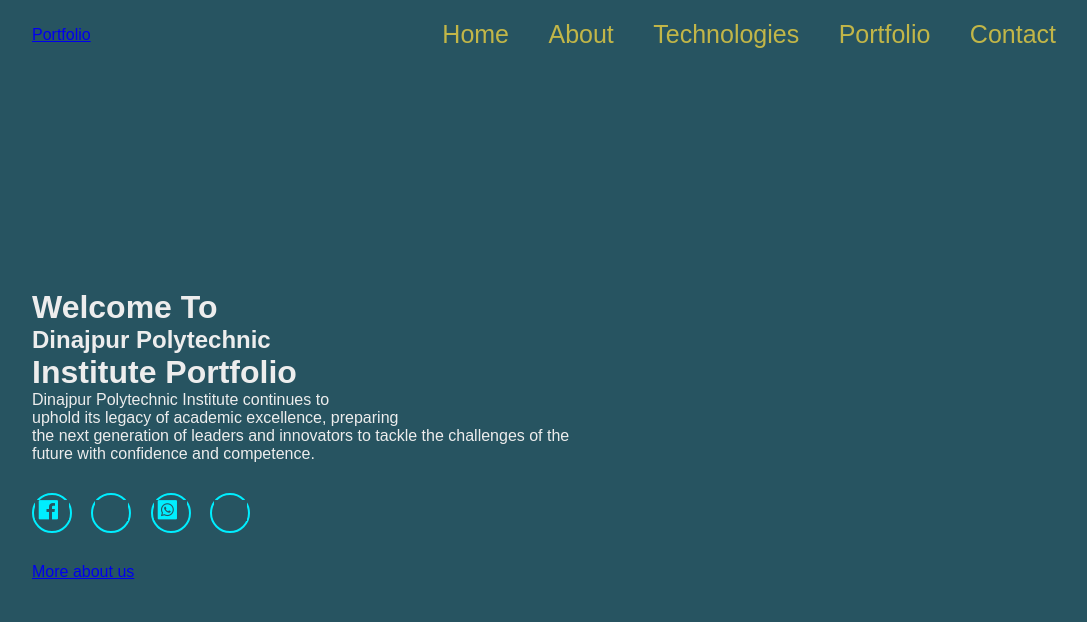
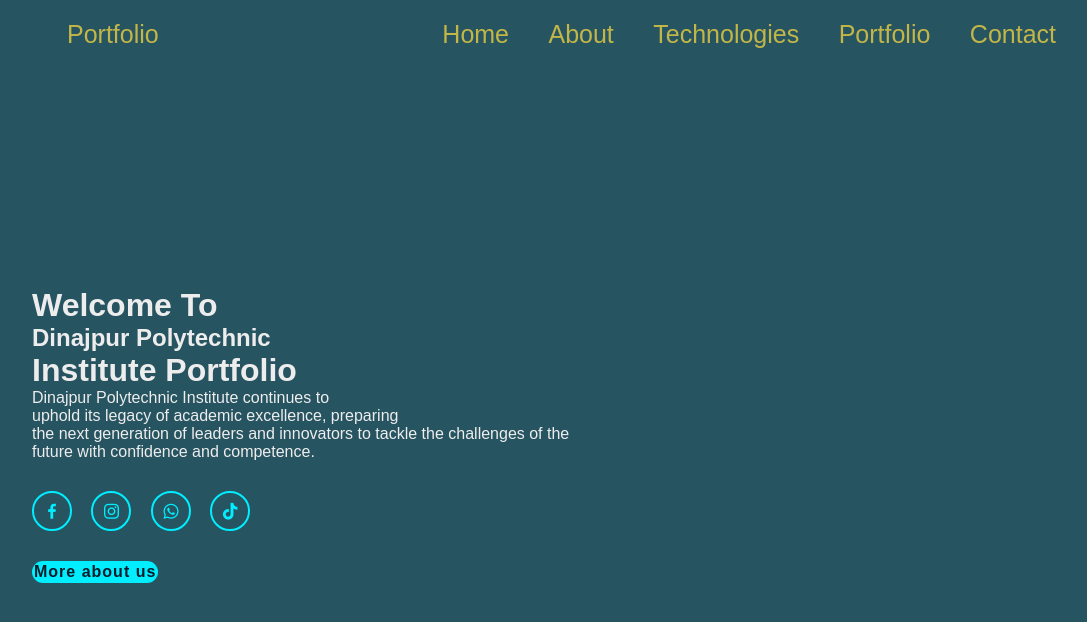
Before and after one commit to developer-jabed/Dinajpur-Polytechnic-Portfolio-website, a plain HTML site: page index.html in a window 1280 px wide. Shown: the whole page, without its empty margins (96-1183 px from the left). Drawn offline with nearby package versions, Linux system fonts and the light colour scheme.

Commit message:
added short animation

```diff
--- a/index.html
+++ b/index.html
@@ -6,6 +6,7 @@
     <title>Dinajpur-Polytechnic-portfolio-website</title>
     <link rel="stylesheet" href="style.css">
     <link href='https://unpkg.com/boxicons@2.1.4/css/boxicons.min.css' rel='stylesheet'>
+    <script src="https://unpkg.com/typed.js@2.1.0/dist/typed.umd.js"></script>
 </head>
 <body>
     <header class="header">
@@ -23,17 +24,19 @@
         <div class="home-content">
             <h3>Welcome To  </h3>
             <h1>Dinajpur Polytechnic</h1>
-            <h3>Institute Portfolio</h3>
+            <h3>Institute Portfolio <span class="text"></span></h3>
             <p>Dinajpur Polytechnic Institute continues to <br>uphold its legacy of academic excellence, preparing <br> the next generation of leaders and innovators to tackle the challenges of the <br>future with confidence and competence.</p>
 
             <div class="home-sci">
-                <a href="#"><i class='bx-fw bx bxl-facebook-square'></i></a>
-                <a href="#"><i class='bx-fw bx bxl-instagram-square'></i></a>
-                <a href="#"><i class='bx-fw bx bxl-whatsapp-square'></i></a>
-                <a href="#"><i class='bx-fw bx bxl-tiktok-square'></i></a>
+                <a href="#"><i class=' bx bxl-facebook'></i></a>
+                <a href="#"><i class=' bx bxl-instagram'></i></a>
+                <a href="#"><i class=' bx bxl-whatsapp'></i></a>
+                <a href="#"><i class=' bx bxl-tiktok'></i></a>
+
             </div>
-            <a href="#">More about us</a>
-        </div>
+            <a class="btn-box" href="#"> More about us</a>
+            </div>
     </section>
+    <script src="main.js"></script>
 </body>
 </html>
--- a/main.js
+++ b/main.js
@@ -0,0 +1,7 @@
+var typed= new typed(".text",{
+    String:["You can See ","Student Qualification", "And Many More"],
+    typeSpeed: 100,
+    backSpeed:100,
+    backDelay:1000,
+    loop: true
+});
--- a/style.css
+++ b/style.css
@@ -31,7 +31,19 @@ body
     z-index: 100;
 }
 
+.header a {
+    display: inline-block;
+    font-size: 25px;
+    text-decoration: none;
+    font-weight: 500;
+    margin-left: 35px;
+    transition: .3s;
+    color: #c2b648;
+}
 
+.header a:hover{
+    color: #0ef;
+}
 .logo {
     position: relative;
     font-size: 600;
@@ -89,15 +101,15 @@ body
 
 .home-sci a:hover{
     background: #0ef;
-    color: #081b29;
+    color: #848a8f;
     box-shadow: 0 0 20px #0ef;
 }
 
 .btn-box {
     display: inline-block;
-    padding: 12px;
+    padding: 2px;
     background: #0ef;
-    border-radius: 40px;
+    border-radius: 50px;
     font-size: 16px;
     color: #081b29;
     letter-spacing: 1px;
@@ -107,6 +119,8 @@ body
 
 
 .btn-box:hover{
-    box-shadow: 0 0 5px cyan;
+    box-shadow: 0 0 5px cyan,
+    0 0 25px cyan, 0 0 50px cyan,
+    0 0 100px cyan, 0 0 200px cyan
 
 }
```
